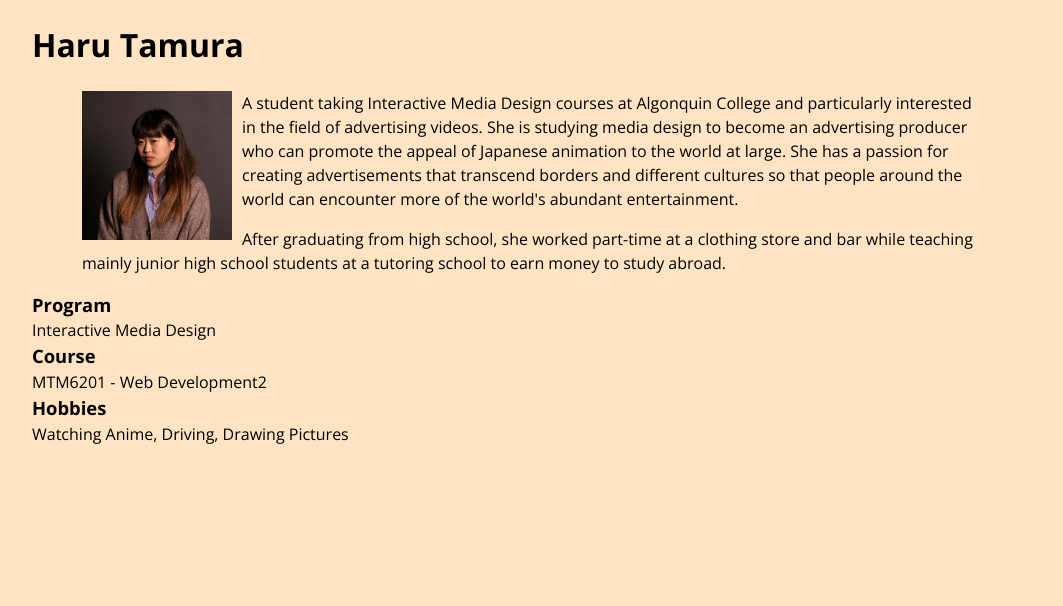
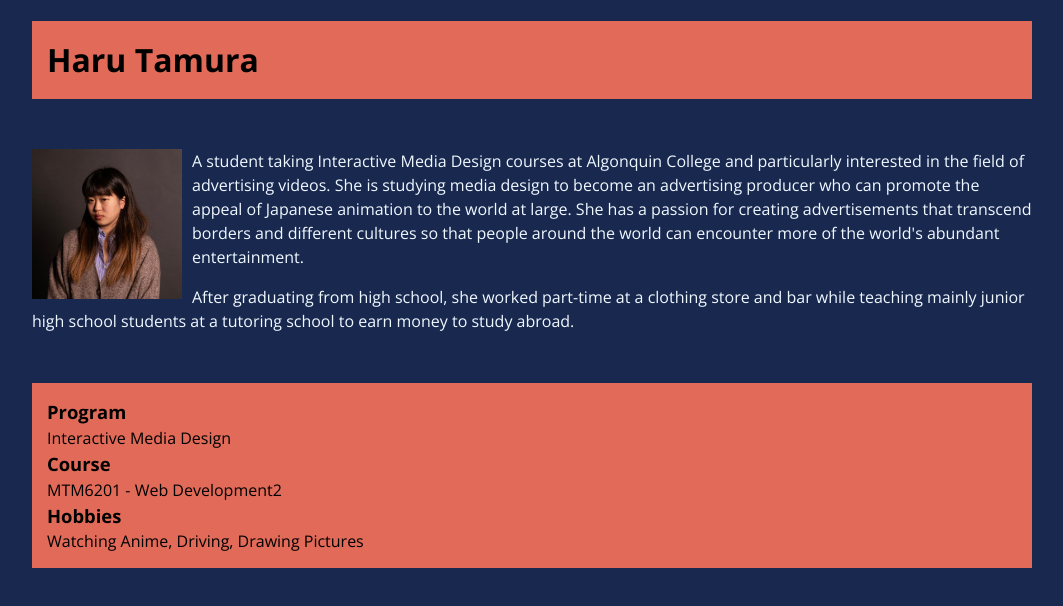
Before and after one commit to tamu0003/mtm6201-week1, a plain HTML site: page index.html in a window 1280 px wide. Shown: the whole page, without its empty margins (108-1171 px from the left). Drawn offline with nearby package versions, Linux system fonts and the light colour scheme.

Commit message:
adds color

```diff
--- a/css/main.css
+++ b/css/main.css
@@ -1,23 +1,41 @@
 body{
-    background-color: bisque;
+    background-color: #19284f;
     font-family: 'Open Sans', sans-serif;
     line-height: 1.5;
+}
+
+h1{
+    background-color: #e16a59;
+    padding: 15px;
 }
 
 .wrapper{
     width: 1000px;
     margin: 0 auto;
 }
+.bio{
+    margin-top: 50px;
+    margin-bottom: 50px;
+}
 
-.bio{
-    margin: 0 auto;
-    width: 900px;
+p{
+    color: aliceblue;
 }
+
 img{
     max-width: 150px;
     float: left;
     margin-right: 10px;
 }
+
+.lists{
+    background-color: #e16a59;
+}
+
+.lists dl{
+    padding: 15px;
+}
+
 .lists dl dt {
     font-weight: bold;
     font-size: 1.15rem;
```
